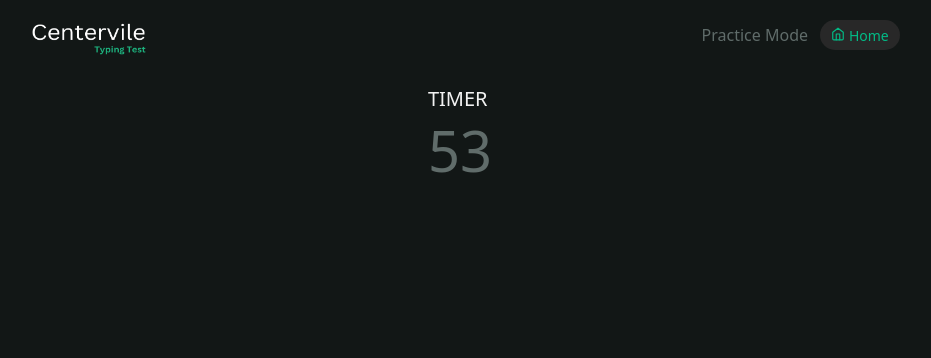
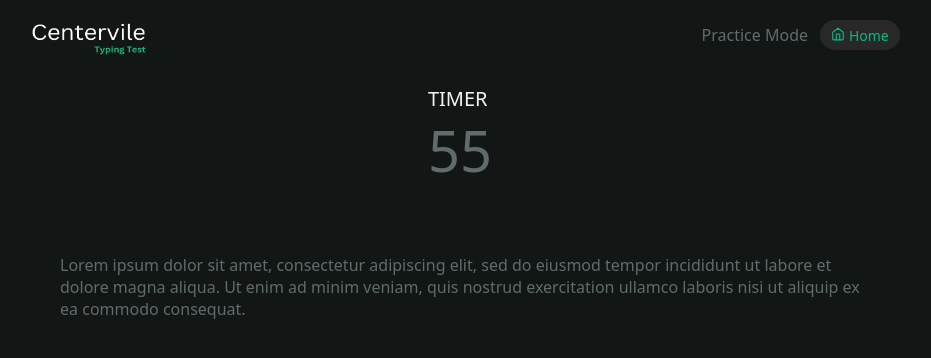
Before and after one commit to Besufikad17/YATT, a Vue app: page / in a window 1280 px wide. Shown: the top 358 px of the page, without its empty margins (180-1111 px from the left). Built offline with nearby package versions, Linux system fonts and the light colour scheme.

Commit message:
typing UI implemented

```diff
--- a/src/components/Home.vue
+++ b/src/components/Home.vue
@@ -1,18 +1,87 @@
-<script setup lang="ts">
+<script lang="ts">
 import Header from "./Header.vue";
 import Timer from "./Timer.vue";
+
+export default {
+  data() {
+    return {
+      input: "",
+      text: "Lorem ipsum dolor sit amet, consectetur adipiscing elit, sed do eiusmod tempor incididunt ut labore et dolore magna aliqua. Ut enim ad minim veniam, quis nostrud exercitation ullamco laboris nisi ut aliquip ex ea commodo consequat.",
+      color: "",
+      index: 0,
+      timer: 60,
+      specialKeys: ["Meta", "Shift", "Control", "Alt", "Escape", "PageUp", "PageDown", "Home", "End", "ArrowUp", "ArrowDown", "ArrowRight", "ArrowLeft", "Tab", "CapsLock", "Delete", "Insert", "Pause", "ScrollLock"]
+    }
+  },
+  methods: {
+    onKeyPressed(key) {
+      if (this.specialKeys.indexOf(key) === -1 && this.timer > 0) {
+        if (key === "Backspace") {
+          this.erase();
+        } else {
+          this.input = this.input + key;
+          this.index++;
+          this.getLetterColor(key, this.index);
+        }
+      }
+    },
+    erase() {
+      if (this.input.length > 0 && this.index > 0) {
+        this.input = this.input.slice(0, this.input.length - 1);
+        this.index--;
+      }
+    },
+    getLetterColor(char, index) {
+      console.log(char, index, this.text[index - 1]);
+      if (index > this.input.length) {
+        this.color = "#606C6A";
+      } else if (this.text[index - 1] === char) {
+        this.color = "#02BB86";
+      } else {
+        this.color = "#FF6668";
+      }
+    },
+    updateTimer() {
+      this.timer--;
+    }
+  },
+  components: {
+    Header,
+    Timer
+  },
+  mounted() {
+    let self = this;
+    window.addEventListener('keyup', function (ev) {
+      self.onKeyPressed(ev.key);
+    });
+  }
+}
 </script>
 
 <template>
   <Header />
   <div class="container">
-    <Timer />
+    <Timer :updateTimer="this.updateTimer" />
+    <div class="p-container">
+      <p>
+        <span v-for="(char, index) in input" :key="index" :style="{ color: color }">{{ char }}</span>
+        <span v-for="(char, index2) in text.slice(index, text.length)" style="color: #606C6A;">{{ char }}</span>
+      </p>
+    </div>
   </div>
 </template>
 
 <style scoped>
 .container {
   display: flex;
+  flex-direction: column;
   justify-content: center;
+  align-items: center;
+}
+
+.p-container {
+  margin-top: 50px;
+  width: 800px;
+  padding: auto;
 }
 </style>
--- a/src/components/Timer.vue
+++ b/src/components/Timer.vue
@@ -1,5 +1,8 @@
 <script>
 export default {
+  props: {
+    updateTimer: Function
+  },
   data() {
     return {
       timer: 60
@@ -10,6 +13,7 @@ export default {
       if (this.timer > 0) {
         setTimeout(() => {
           this.timer -= 1
+          this.updateTimer()
           this.countDownTimer()
         }, 1000)
       }
```
